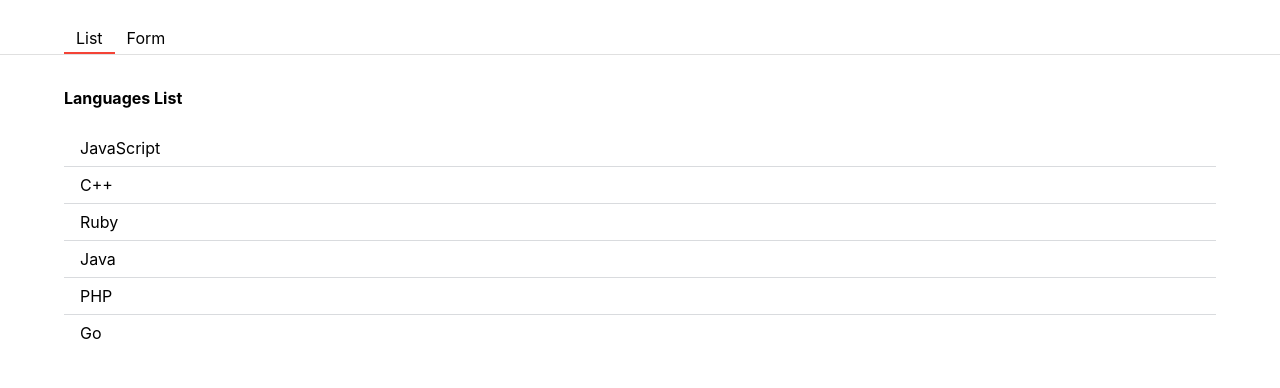
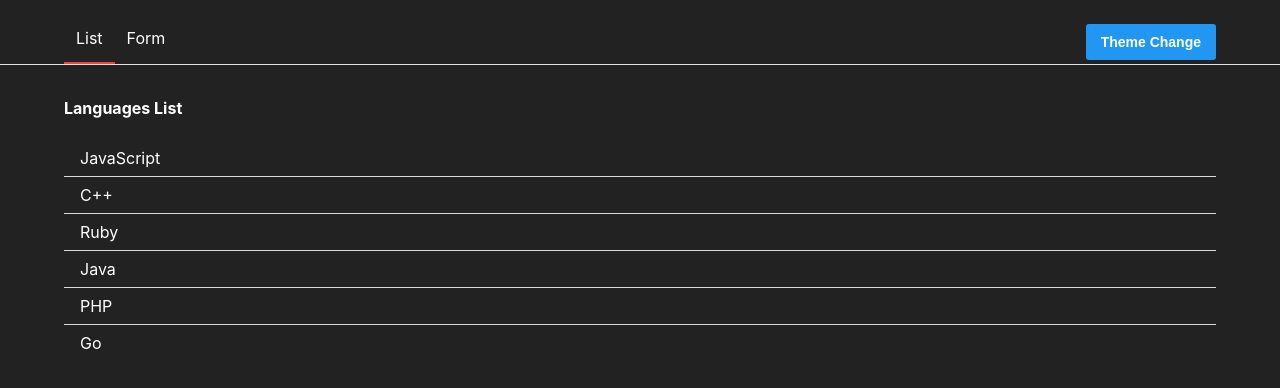
Before and after one commit to Smiyu-web/yt-react-tutorial, a React (Create React App) app: page / in a window 1280 px wide. Shown: the top 388 px of the page. Built offline with nearby package versions, Linux system fonts and the light colour scheme.

Commit message:
added context

```diff
--- a/src/App.js
+++ b/src/App.js
@@ -1,33 +1,25 @@
-import { useState, useEffect } from 'react';
+import { useState, useEffect, useContext } from 'react';
 import { List } from './List';
 import { Form } from './Form';
 import { getLanguages } from './const/languages';
 import styled from 'styled-components';
 import { withLoading } from './hoc/withLoading'
 import { Modal } from './components/modal';
+import { Header } from './Header';
+import { ThemeContext } from './contexts/ThemeContext'
 
-const Header = styled.header`
-  display: flex;
-  justify-content: space-between;
-  padding: 24px 64px 0;
-  border-bottom: 1px solid #E0E0E0;
-`
 
-const HeaderUl = styled.ul`
-  display: flex;
-  margin: 0;
-  padding: 0;
-`
-const HeaderLi = styled.li`
-  list-style: none;
-  padding: 4px 12px;
-  cursor: pointer;
-  border-bottom: ${props => props.forcused ? '2px solid #F44336' : 'none'};
+const Container = styled.div`
+  height: 100%;
+  color: ${({ theme }) => theme.color};
+  background-color: ${({ theme }) => theme.backgroundColor};
 `
 
 function App({data}) {
   const [tab, setTab] = useState('list');
   const [langs, setLangs] = useState(data)
+
+  const [theme] = useContext(ThemeContext);
 
   const addLang = (lang) => {
     setLangs([...langs, lang]);
@@ -35,18 +27,13 @@
   }
 
   return (
-    <div>
-      <Header>
-        <HeaderUl>
-          <HeaderLi forcused={tab === 'list'} onClick={() => setTab('list')}>List</HeaderLi>
-          <HeaderLi forcused={tab === 'form'} onClick={() => setTab('form')}>Form</HeaderLi>
-        </HeaderUl>
-      </Header>
+    <Container theme={theme}>
+      <Header tab={tab} setTab={setTab} />
       {
         tab === 'list' ? <List langs={langs} /> : <Form onAddLang={addLang} />
       }
-    </div>
+    </Container>
   );
 }
 
-export default withLoading(App, getLanguages);
+export default App;
--- /dev/null
+++ b/src/AppContainer.js
@@ -0,0 +1,22 @@
+import { useState } from 'react';
+import { ThemeContext, THEMES } from './contexts/ThemeContext';
+import { withLoading } from './hoc/withLoading';
+import App from './App';
+import { getLanguages } from './const/languages';
+
+const AppComponent = withLoading(App, getLanguages)
+
+export const AppContainer = () => {
+  const [theme, setTheme] = useState(THEMES.dark)
+
+  const toggleTheme = () => {
+    const nextTheme = (theme === THEMES.dark) ? THEMES.light : THEMES.dark;
+    setTheme(nextTheme);
+  }
+
+  return (
+    <ThemeContext.Provider value={[theme, toggleTheme]}>
+      <AppComponent />
+    </ThemeContext.Provider>
+  )
+}
--- a/src/FormModal.js
+++ b/src/FormModal.js
@@ -1,12 +1,16 @@
+import { useContext } from 'react'
 import { Modal } from "./components/modal";
 import styled from 'styled-components';
 import { Button } from "./components/button";
+import { ThemeContext, THEMES } from './contexts/ThemeContext'
 
 const Container = styled.div`
   width: 240px;
   border-radius: 10px;
   padding: 24px 36px;
-  background-color: white;
+  color: ${({ theme }) => theme.color};
+  background-color: ${({ theme }) => theme.backgroundColor};
+  border: ${({ theme }) => theme === THEMES.dark ? '2px solid white' : 'none'}
 `
 
 const ButtonWrapper = styled.div`
@@ -16,9 +20,10 @@
 `
 
 export const FormModal = ({ confirm, cancel }) => {
+  const [theme] = useContext(ThemeContext)
   return(
     <Modal>
-      <Container>
+      <Container theme={theme}>
         <div>Want to add it to the list?</div>
         <ButtonWrapper>
           <Button onClick={cancel}>Cancel</Button>
--- /dev/null
+++ b/src/Header.js
@@ -0,0 +1,41 @@
+import { useContext } from 'react';
+import styled from 'styled-components';
+import { Button } from './components/button';
+import { ThemeContext } from './contexts/ThemeContext';
+
+const Container = styled.header`
+  display: flex;
+  justify-content: space-between;
+  padding: 24px 64px 0;
+  border-bottom: 1px solid #E0E0E0;
+`
+
+const HeaderUl = styled.ul`
+  display: flex;
+  margin: 0;
+  padding: 0;
+`
+const HeaderLi = styled.li`
+  list-style: none;
+  padding: 4px 12px;
+  cursor: pointer;
+  border-bottom: ${props => props.forcused ? '2px solid #F44336' : 'none'};
+`
+
+const HeaderButton = styled(Button)`
+  padding: 10px 15px;
+  margin-bottom: 4px;
+`
+export const Header = ({ tab, setTab }) => {
+  const [theme, toggleTheme] = useContext(ThemeContext);
+
+  return (
+    <Container>
+      <HeaderUl>
+        <HeaderLi forcused={tab === 'list'} onClick={() => setTab('list')}>List</HeaderLi>
+        <HeaderLi forcused={tab === 'form'} onClick={() => setTab('form')}>Form</HeaderLi>
+      </HeaderUl>
+      <HeaderButton onClick={toggleTheme}>Theme Change</HeaderButton>
+    </Container>
+)
+}
--- /dev/null
+++ b/src/contexts/ThemeContext.js
@@ -0,0 +1,14 @@
+import React from 'react';
+
+export const THEMES = {
+  light: {
+    color: 'black',
+    backgroundColor: 'white',
+  },
+  dark: {
+    color: 'white',
+    backgroundColor: '#222222',
+  }
+}
+
+export const ThemeContext = React.createContext([THEMES.dark, () => {}]);
--- a/src/hoc/withLoading.js
+++ b/src/hoc/withLoading.js
@@ -1,13 +1,18 @@
 import styled from 'styled-components';
-import { useEffect, useState } from 'react';
+import { useEffect, useState, useContext } from 'react';
+import { ThemeContext } from '../contexts/ThemeContext';
 
 const LoadDiv = styled.div`
+  height: 100%auto;
   padding: 36px;
+  color: ${({ theme }) => theme.color};
+  background-color: ${({ theme }) => theme.backgroundColor};
 `
 
 export const withLoading = (WrappedComponents, fetchData) => {
   return () => {
     const [data, setData] = useState(null)
+    const [theme] = useContext(ThemeContext);
 
     useEffect(() => {
       fetch();
@@ -19,7 +24,7 @@
     }
 
     const Loadig = (
-      <LoadDiv>Loading...</LoadDiv>
+      <LoadDiv theme={theme}>Loading...</LoadDiv>
     )
 
     return data ? <WrappedComponents data={data} /> : Loadig;
--- a/src/index.css
+++ b/src/index.css
@@ -1,4 +1,9 @@
+html {
+  height: 100%;
+}
+
 body {
+  height: 100%;
   margin: 0;
   font-family: -apple-system, BlinkMacSystemFont, 'Segoe UI', 'Roboto', 'Oxygen',
     'Ubuntu', 'Cantarell', 'Fira Sans', 'Droid Sans', 'Helvetica Neue',
@@ -11,3 +16,7 @@
   font-family: source-code-pro, Menlo, Monaco, Consolas, 'Courier New',
     monospace;
 }
+
+#root {
+  height: 100%;
+}
--- a/src/index.js
+++ b/src/index.js
@@ -1,12 +1,12 @@
 import React from 'react';
 import ReactDOM from 'react-dom';
 import './index.css';
-import App from './App';
 import reportWebVitals from './reportWebVitals';
+import { AppContainer } from './AppContainer';
 
 ReactDOM.render(
   <React.StrictMode>
-    <App />
+    <AppContainer />
   </React.StrictMode>,
   document.getElementById('root')
 );
```
